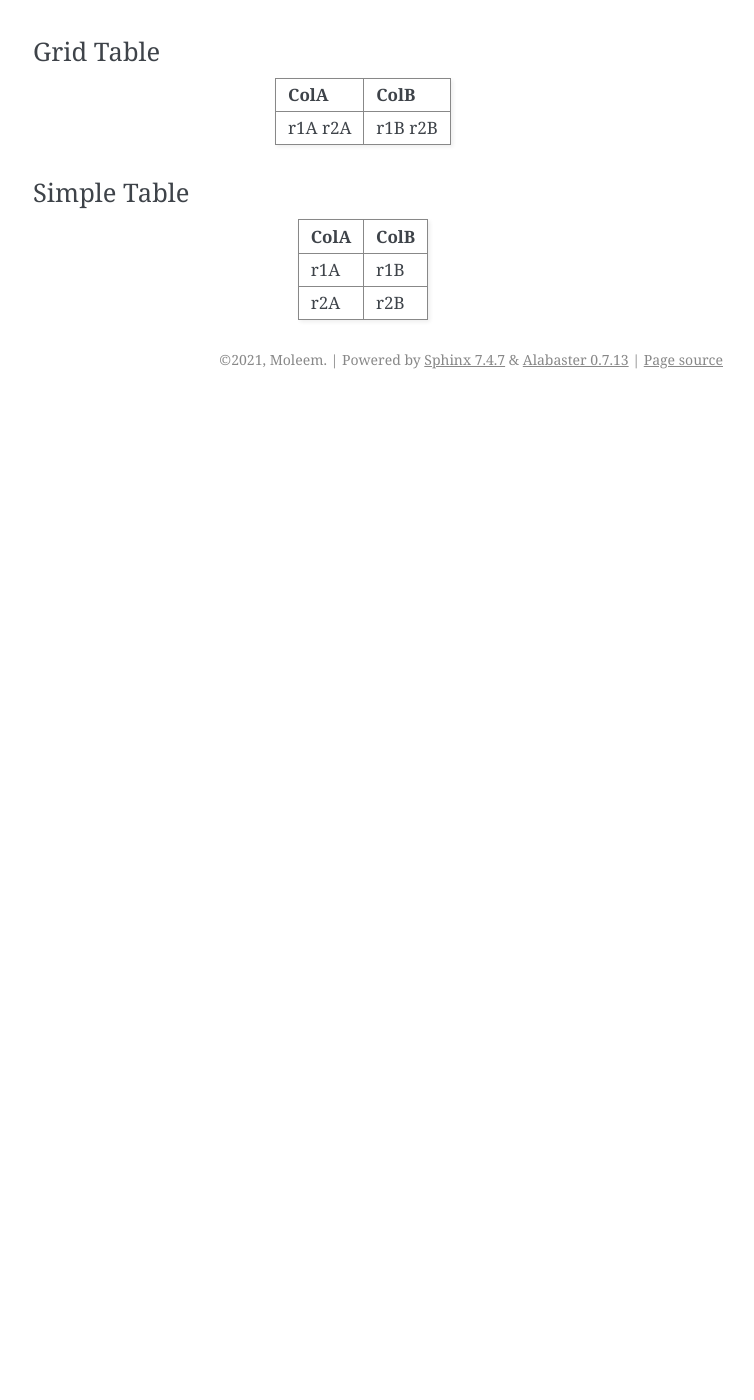
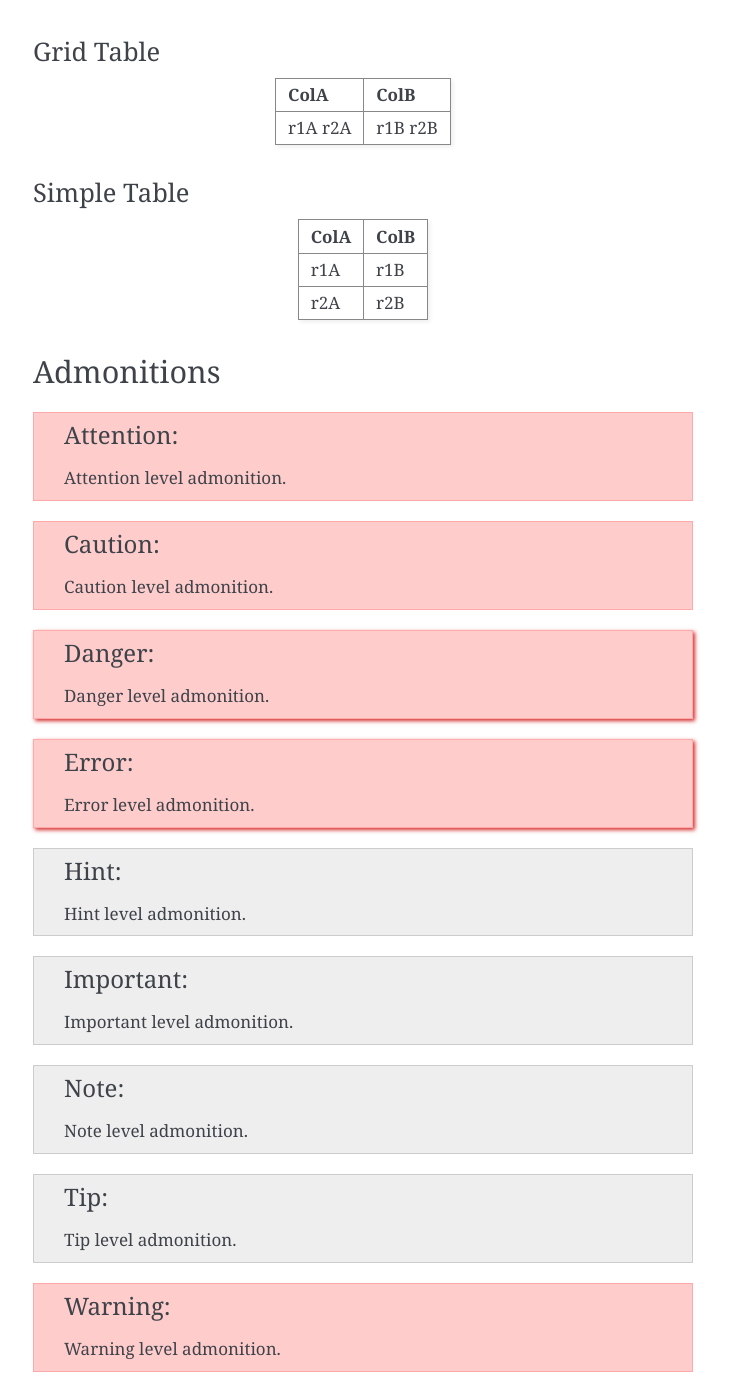
Before and after one commit to Moleem/Documentation, a Sphinx documentation site: the page built from source/formats.rst, in a window 1280 px wide and 1400 px high, scrolled down 2040 px. Shown: the whole window, without its empty margins (387-1141 px from the left). Built offline with Sphinx 7.4.7, drawn with Linux system fonts in a browser that asks for light colours; before the commit the page ends 2439 px from its top, so only the background shows below that.

Commit message:
formats test: admonitions

```diff
--- a/source/formats.rst
+++ b/source/formats.rst
@@ -86,3 +86,33 @@ ColA ColB
 r1A  r1B
 r2A  r2B
 ==== ====
+
+Admonitions
+-----------
+
+.. ATTENTION::
+  Attention level admonition.
+
+.. CAUTION::
+  Caution level admonition.
+
+.. DANGER::
+  Danger level admonition.
+
+.. ERROR::
+  Error level admonition.
+
+.. HINT::
+  Hint level admonition.
+
+.. IMPORTANT::
+  Important level admonition.
+
+.. NOTE::
+  Note level admonition.
+
+.. TIP::
+  Tip level admonition.
+
+.. WARNING::
+  Warning level admonition.
```
